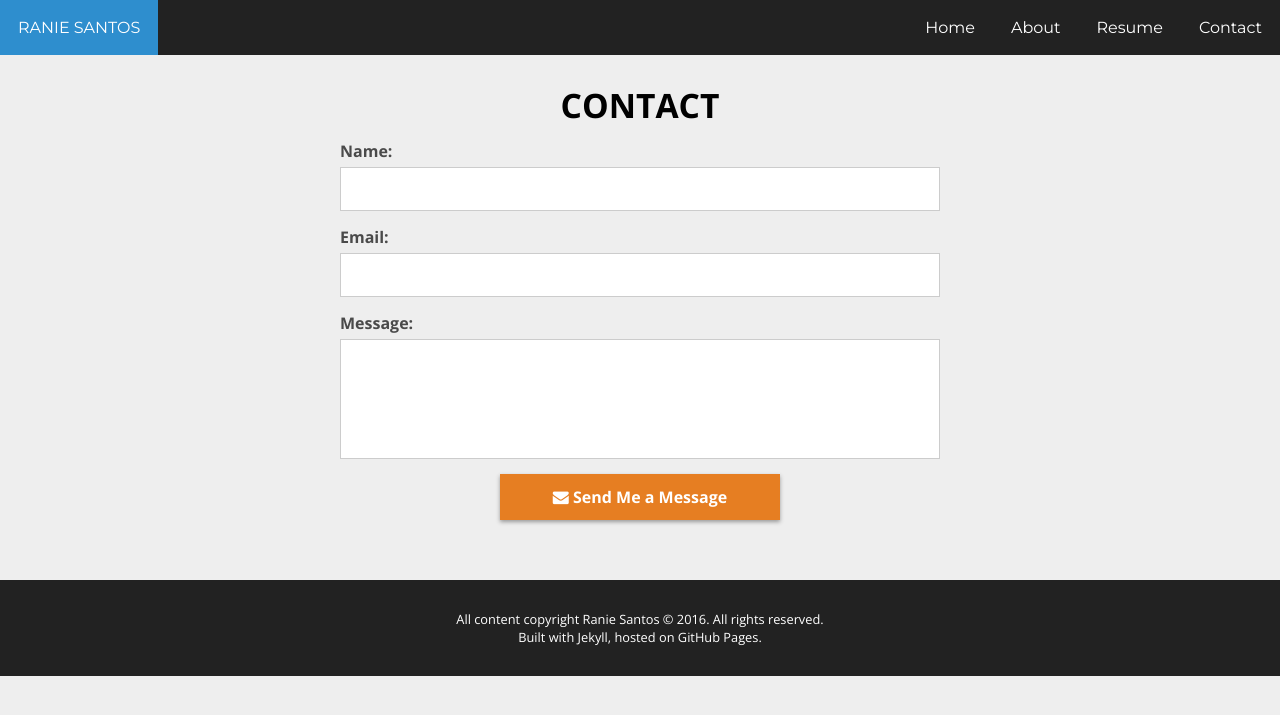
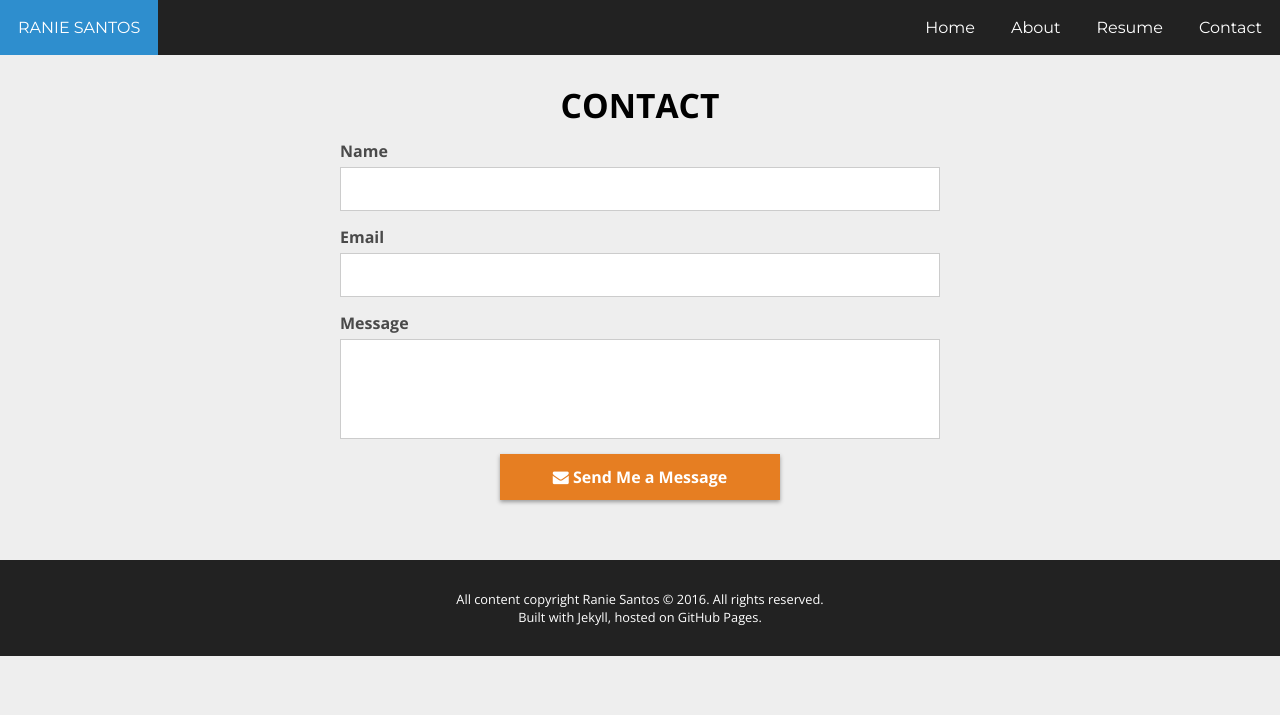
Before and after one commit to cascadiabooking/raniesantos.github.io, a Jekyll site: the page built from contact.html, in a window 1280 px wide. Shown: the top 715 px of the page. Built offline with Jekyll 4.4.1, drawn with Linux system fonts in a browser that asks for light colours.

Commit message:
contact page styles minor change

```diff
--- a/_source/styles/3-modules/_alert.scss
+++ b/_source/styles/3-modules/_alert.scss
@@ -1,6 +1,5 @@
 .alert{
-	border: 0 solid $blue;
-	border-left-width: 5px;
+	border-left: 5px solid $blue;
 	padding: 10px 15px;
 	color: $blue;
 	background: #fff;
--- a/_source/styles/4-pages/_page-contact.scss
+++ b/_source/styles/4-pages/_page-contact.scss
@@ -27,6 +27,6 @@
 	}
 
 	textarea{
-		height: 120px;
+		height: 100px;
 	}
 }
--- a/contact.html
+++ b/contact.html
@@ -4,6 +4,8 @@
 ---
 
 <div class="page-contact">
+
+	<div class="page-contact--alert-container"></div>
 
 	<div class="page-contact--title copy">
 		<h1>{{ page.title }}</h1>
@@ -14,13 +16,13 @@
 		<input type="hidden" name="_subject" value="Message from raniesantos.github.io contact page">
 		<!-- <input type="hidden" name="_next" value="//mywebsite.com/thanks.html"> -->
 
-		<label>Name:</label>
+		<label>Name</label>
 		<input type="text" name="name">
 
-		<label>Email:</label>
+		<label>Email</label>
 		<input type="email" name="_replyto">
 
-		<label>Message:</label>
+		<label>Message</label>
 		<textarea name="message"></textarea>
 
 		<div class="page-contact--submit">
```
Also changed, not shown: assets/css/site.css.
